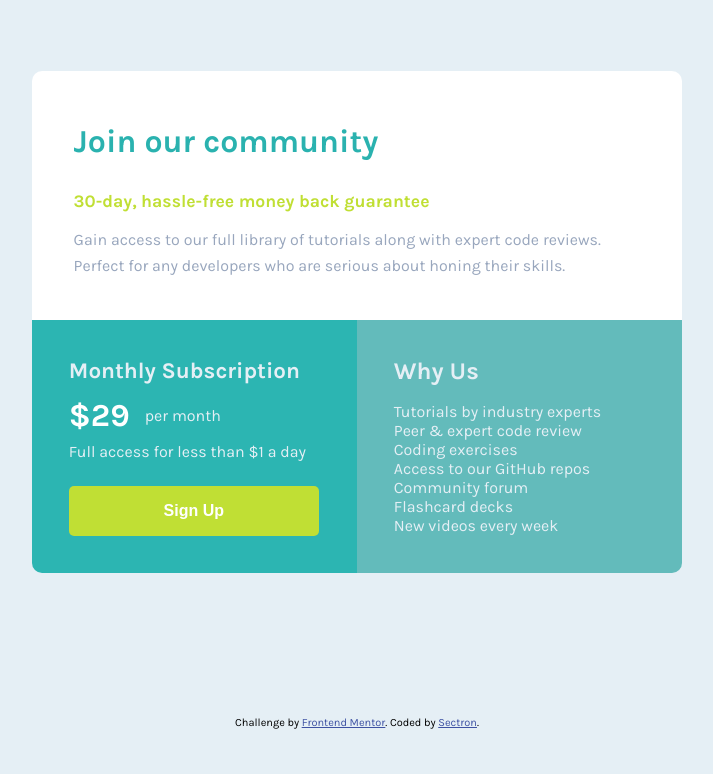
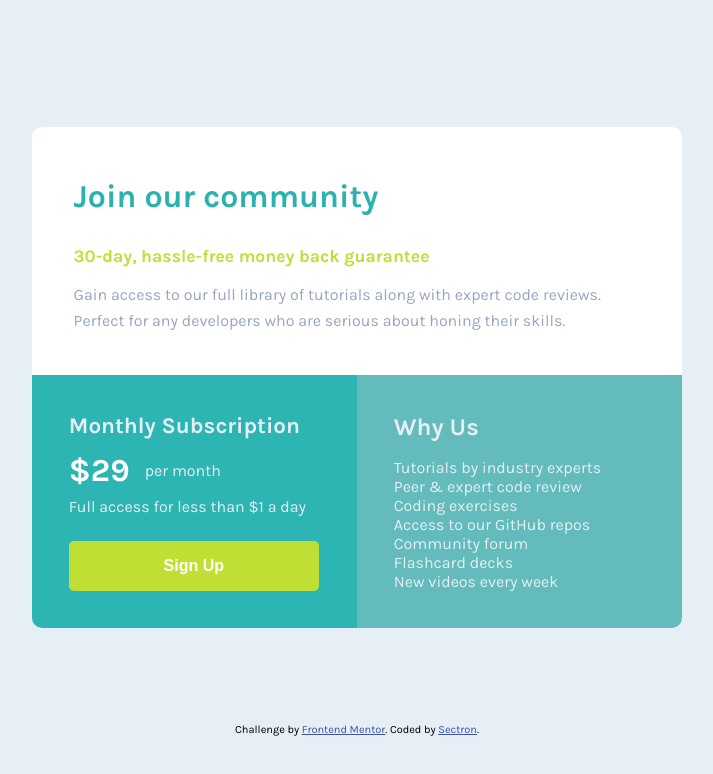
Before and after one commit to bembem33/Single-price-grid-component, a plain HTML site: page index.html in a window 1280 px wide. Shown: the whole page, without its empty margins (283-996 px from the left). Drawn offline with Linux system fonts and the light colour scheme.

Commit message:
Update style.css

```diff
--- a/style.css
+++ b/style.css
@@ -18,10 +18,12 @@ body {
     background-color: var(--light-gray);
     display: grid;
     place-items: center;
-    justify-content: center;
     height: 100vh;
     font-family: "Karla";
-
+    min-height: 100vh;
+    grid-template-rows: 1fr auto;
+    gap: 2em;
+    padding: 4em 0;
 }
 
 .main-card {
@@ -143,9 +145,7 @@ span {
 @media (max-width : 650px) {
 
     .main-card {
-        max-height: 350px;
-        position: relative;
-        top: -50px;
+
     }
 
     .header {
```
